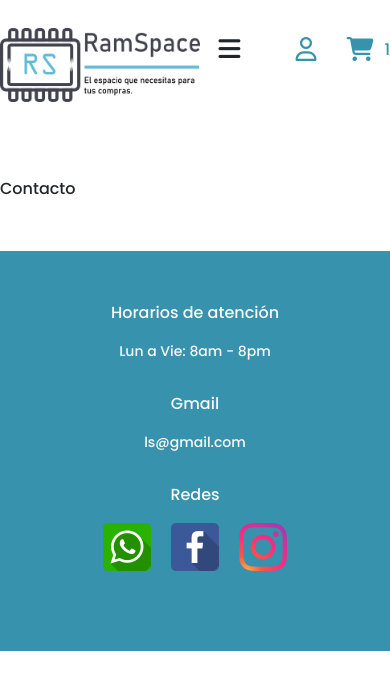
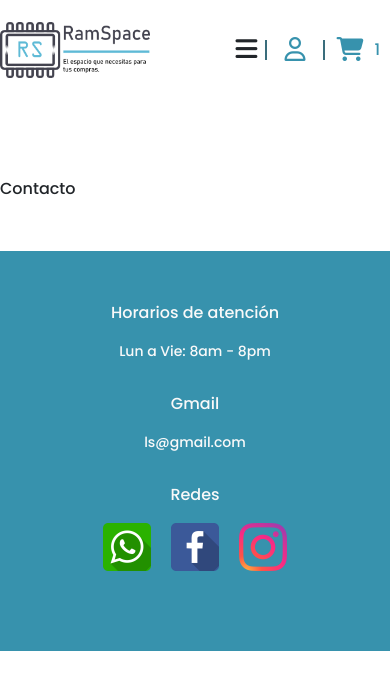
Before and after one commit to jdanymc/proyecto-ramspace, a React (Vite) app: page /contacto in a window 390 px wide. Shown: the top 690 px of the page. Built offline with nearby package versions, Linux system fonts and the light colour scheme.

Commit message:
correccion header responsivo

```diff
--- a/src/components/pages/Header.jsx
+++ b/src/components/pages/Header.jsx
@@ -4,6 +4,7 @@ const header = () => {
   return (
     <header>
     <nav>
+      <div className="items_menu">
         <div>
             <img className="logo" src="./img/logo/logo_white.png" alt="logo"/>
         </div>
@@ -20,12 +21,16 @@ const header = () => {
             <li><NavLink to={"/catalogo"}>Catalogo</NavLink></li>
             <li><NavLink className="contact" to={"/contacto"}>Contactar</NavLink></li>
         </ul>
+      </div>
+        <div className="items_usuario">
+        <div className="linea"></div>
         <div className="user-widget">
           <NavLink to={"./cart"}> <i className="fa-regular fa-user"></i></NavLink>
          </div>
-
+         <div className="linea"></div>
         <div className="car-widget">
          <p> <i className="fa-solid fa-cart-shopping"></i> </p><p className="car-counter">1</p>
+        </div>
         </div>
     </nav>
 </header>
--- a/src/css/style.css
+++ b/src/css/style.css
@@ -31,15 +31,26 @@ nav {
 }
 /* -----------------------------header------------------------------------- */
 .logo {
-  margin-top: 30px;
   width: 200px;
 }
 .bar-btn {
   font-size: 25px;
-  margin-right: 20px;
   cursor: pointer;
 }
-
+.items_usuario{
+  display: flex;
+  align-items: center;
+  justify-content: space-between;
+  gap: 8px;
+  padding-right: 10px;
+}
+.items_menu{
+  display: flex;
+  justify-content: space-between;
+  align-items: center;
+  width: 98%;
+  gap: 2px;
+}
 .nav-menu {
   position: fixed;
   width: 100%;
@@ -166,7 +177,7 @@ nav {
 }
 
 .user-widget {
-padding: 20px;
+padding: 5px;
 }
 
 .user-widget i{
@@ -348,7 +359,6 @@ text-align: center;
     background: none;
     transition: none;
     text-align: right;
-    margin-right: 50px;
   }
   .nav-menu li {
     display: inline-block;
@@ -385,4 +395,14 @@ text-align: center;
     .dp__producto{
         flex-direction: column;
     }
+    .linea{
+      margin-left: 8px;
+      margin-right:8px ;
+      height: 20px;
+      width: 2px;
+      background-color: #3a6d7c;
+    }
+    .logo{
+      width: 150px;
+    }
 }
```
